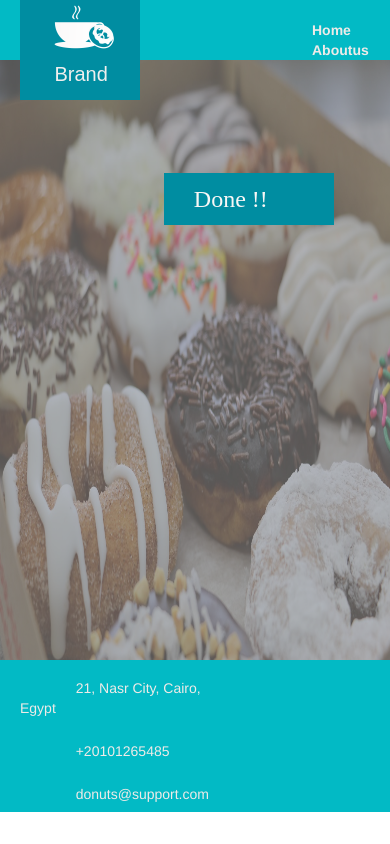
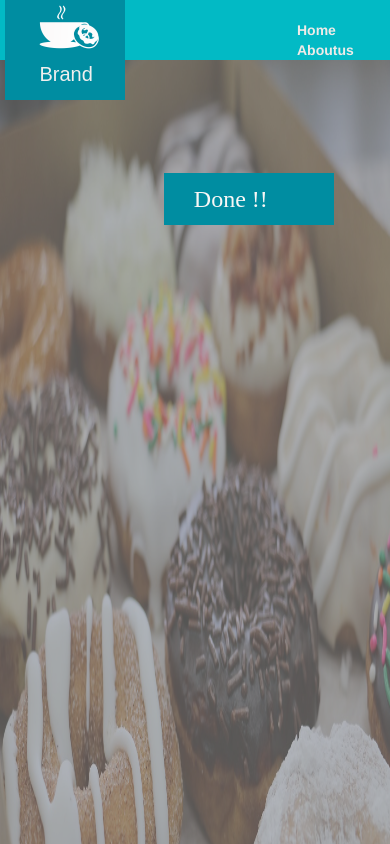
Before and after one commit to ObadaDarwish/Donuts-Cli, an Angular app: page /LearnMore in a window 390 px wide. Shown: the top 844 px of the page. Built offline with nearby package versions, Linux system fonts and the light colour scheme; a web font is replaced by a local one.

Commit message:
landing page mobile design

```diff
--- a/src/app/footer/footer.component.html
+++ b/src/app/footer/footer.component.html
@@ -1,5 +1,5 @@
 <footer>
-  <div class="container">
+  <div class="container-fluid">
     <div class="row">
       <div class="col-lg-5 col-sm-5 FooterLeft">
         <a target="_blank" href="https://www.google.com.eg/maps/place/6+Kasr+Al+Nile,+Ismailia,+Qasr+an+Nile,+Cairo+Governorate/@30.0471824,31.2343647,17z/data=!3m1!4b1!4m5!3m4!1s0x145840c6e136f5fd:0xb94dfd94bcb412f6!8m2!3d30.0471824!4d31.2365534?hl=en" id="location "><i class="fa fa-2x fa-map-marker" aria-hidden="true"></i>  21, Nasr City, Cairo, Egypt</a>
--- a/src/app/header/header.component.html
+++ b/src/app/header/header.component.html
@@ -1,4 +1,5 @@
 <header>
+  <div class="row">
   <div id="LogoDiv">
     <img id="BrandLogo" src="../assets/imgs/logoFinal.png" alt="">
     <p id="BrandName"> Brand</p>
@@ -8,4 +9,5 @@
     <a>Aboutus</a>
     <a>Contactus</a>
   </div>
+  </div>
 </header>
--- a/src/app/home/home.component.html
+++ b/src/app/home/home.component.html
@@ -1,9 +1,3 @@
-
-
-
-
-<body>
-
 
 <div id="backgroundDiv">
   <img id="LandingBackgoundImg" src="../assets/imgs/Landingbackgroud.jpg" alt="">
@@ -12,5 +6,3 @@
   <p id="LandingMotoText2">have a donut!</p>
   <div class="learnMoreButton" (click)="LearnMore()">Learn More</div>
 </div>
-
-</body>
--- a/src/app/learn-more/learn-more.component.html
+++ b/src/app/learn-more/learn-more.component.html
@@ -1,12 +1,6 @@
-
-
-<body>
-
 
 <div id="backgroundDiv">
   <img id="LandingBackgoundImg" src="../assets/imgs/Landingbackgroud.jpg" alt="">
   <div id="BackgroundOverlay"></div>
   <div class="learnMoreButton" >Done !!</div>
 </div>
-
-</body>
--- a/src/styles.css
+++ b/src/styles.css
@@ -70,18 +70,19 @@ header #RightNavigation a:hover {
   position: relative;
   display: block;
   width: 100%;
-  height: 600px;
+  height: 990px;
 }
 #LandingBackgoundImg{
   position: absolute;
   width: 100%;
-  height:100% ;
+  height: inherit;
+
 }
 #BackgroundOverlay{
   position: absolute;
   background-color: #8c8c8c;
   width: 100%;
-  height:100% ;
+  height: inherit;
   opacity: 0.6;
 }
 #LandingMotoText1{
@@ -126,10 +127,11 @@ header #RightNavigation a:hover {
 footer{
   background-color: #02bac5;
   width: 100%;
-  height: 152px;
+  height: auto;
   position: relative;
   display: block;
   margin: 0;
+  padding: 1%;
 }
 
 .FooterLeft a{
@@ -171,7 +173,6 @@ footer{
 {
   cursor: pointer;
 }
-
 /*=================== font awsome icons =====================*/
 .fa-map-marker
 {  color:#f8f7f6;
@@ -217,3 +218,31 @@ footer{
 .fa-snapchat-square:hover{
   color: #fffc00;
 }
+
+@media screen and (max-height: 740px) and (max-width: 500px) {
+  #backgroundDiv{
+    height: 400px;
+  }
+  #LandingMotoText1{
+    font-size: 20px;
+    margin-left: 10%;
+    margin-top: 24%;
+  }
+  #LandingMotoText2{
+    font-size: 20px;
+    margin-top: 33%;
+    margin-left: 30%;
+  }
+  .learnMoreButton{
+    margin-top: 45%;
+    margin-left: 27%;
+  }
+  header #RightNavigation {
+
+    margin-left: 60%;
+  }
+  header #RightNavigation a {
+    font-size: 12px;
+    margin-right: 0%;
+  }
+}
```
